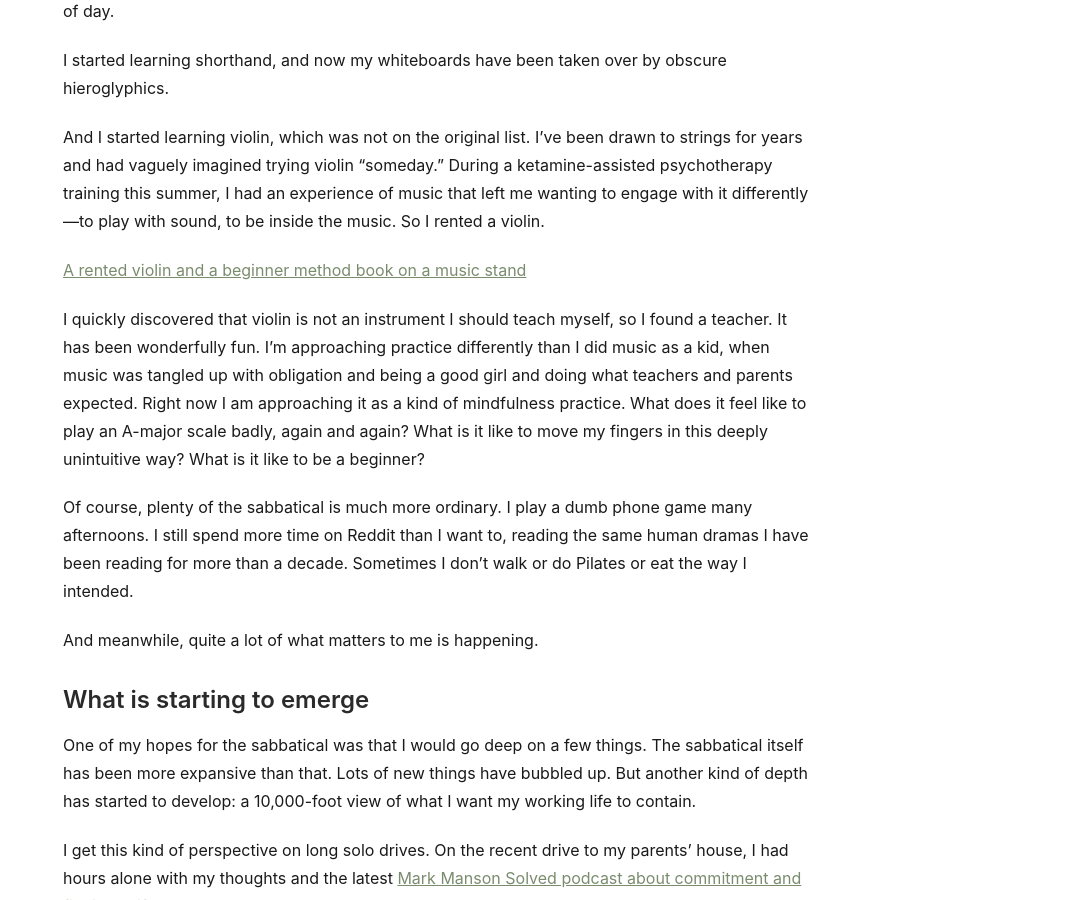
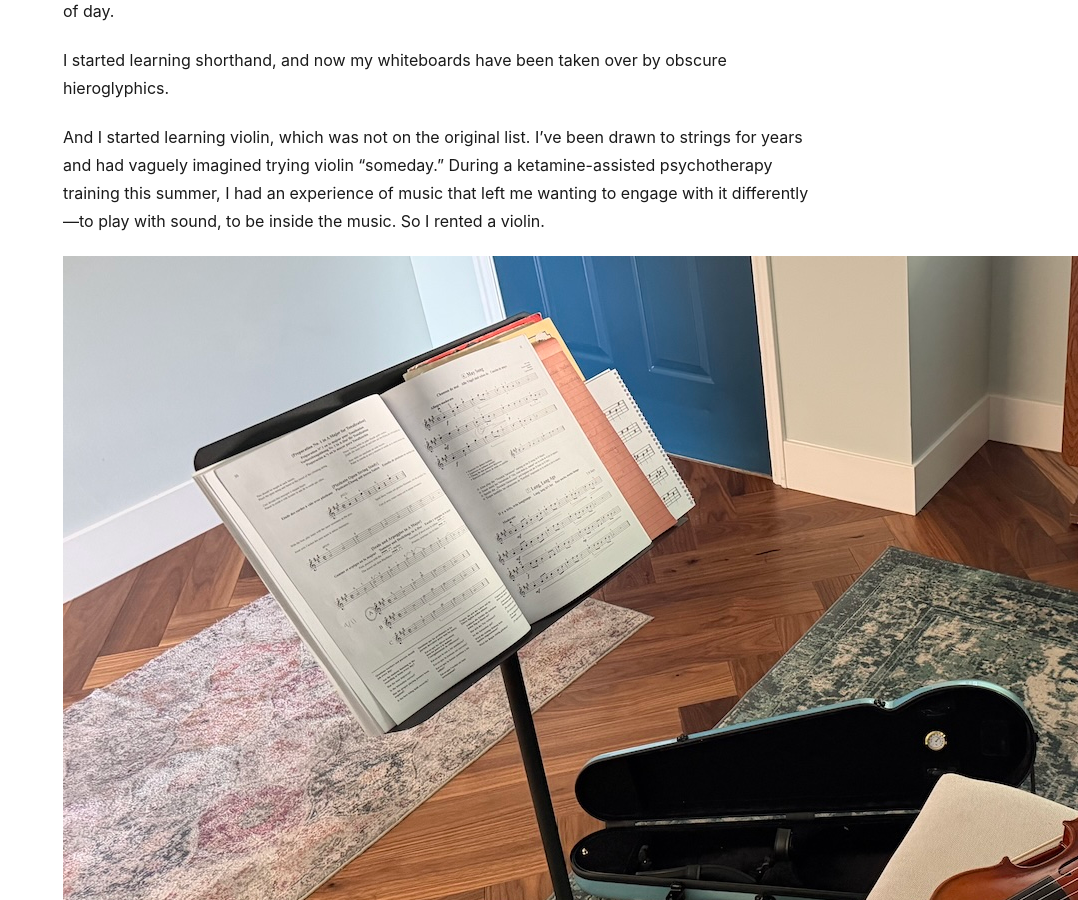
Before and after one commit to SaraRands/sararands-site, a Jekyll site: the page built from _posts/2026-09-13-career-sabbatical.md, in a window 1280 px wide and 900 px high, scrolled down 3448 px. Shown: the whole window, without its empty margins (202-1280 px from the left). Built offline with Jekyll 4.4.1, drawn with Linux system fonts in a browser that asks for light colours.

Commit message:
fix link

```diff
--- a/_posts/2026-09-13-career-sabbatical.md
+++ b/_posts/2026-09-13-career-sabbatical.md
@@ -76,7 +76,7 @@
 
 And I started learning violin, which was not on the original list. I’ve been drawn to strings for years and had vaguely imagined trying violin “someday.” During a ketamine-assisted psychotherapy training this summer, I had an experience of music that left me wanting to engage with it differently—to play with sound, to be inside the music. So I rented a violin.
 
-[A rented violin and a beginner method book on a music stand](/assets/images/violin.jpg)
+![A rented violin and a beginner method book on a music stand](/assets/images/violin.jpg)
 
 I quickly discovered that violin is not an instrument I should teach myself, so I found a teacher. It has been wonderfully fun. I’m approaching practice differently than I did music as a kid, when music was tangled up with obligation and being a good girl and doing what teachers and parents expected. Right now I am approaching it as a kind of mindfulness practice. What does it feel like to play an A-major scale badly, again and again? What is it like to move my fingers in this deeply unintuitive way? What is it like to be a beginner?
 
```
